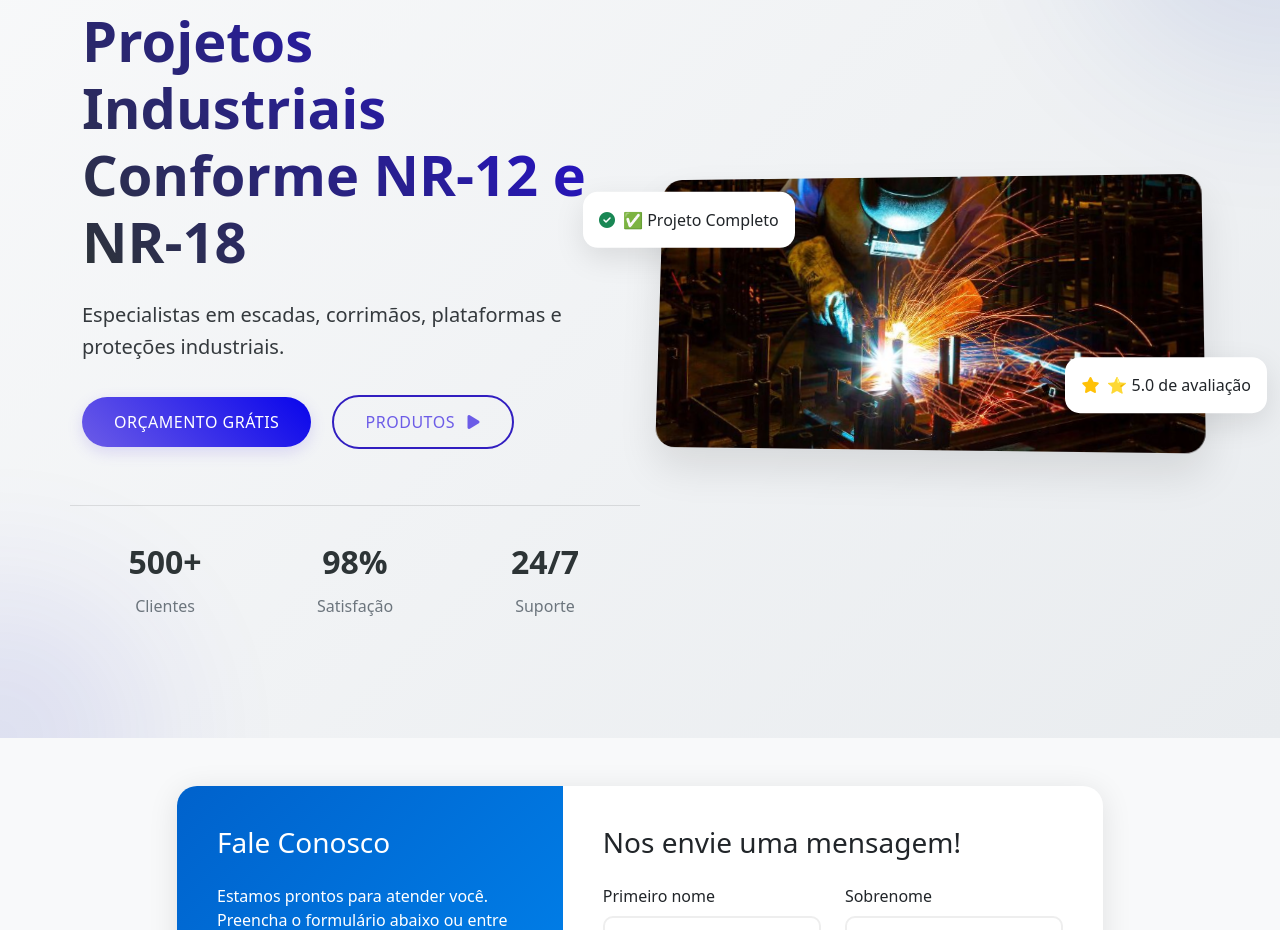
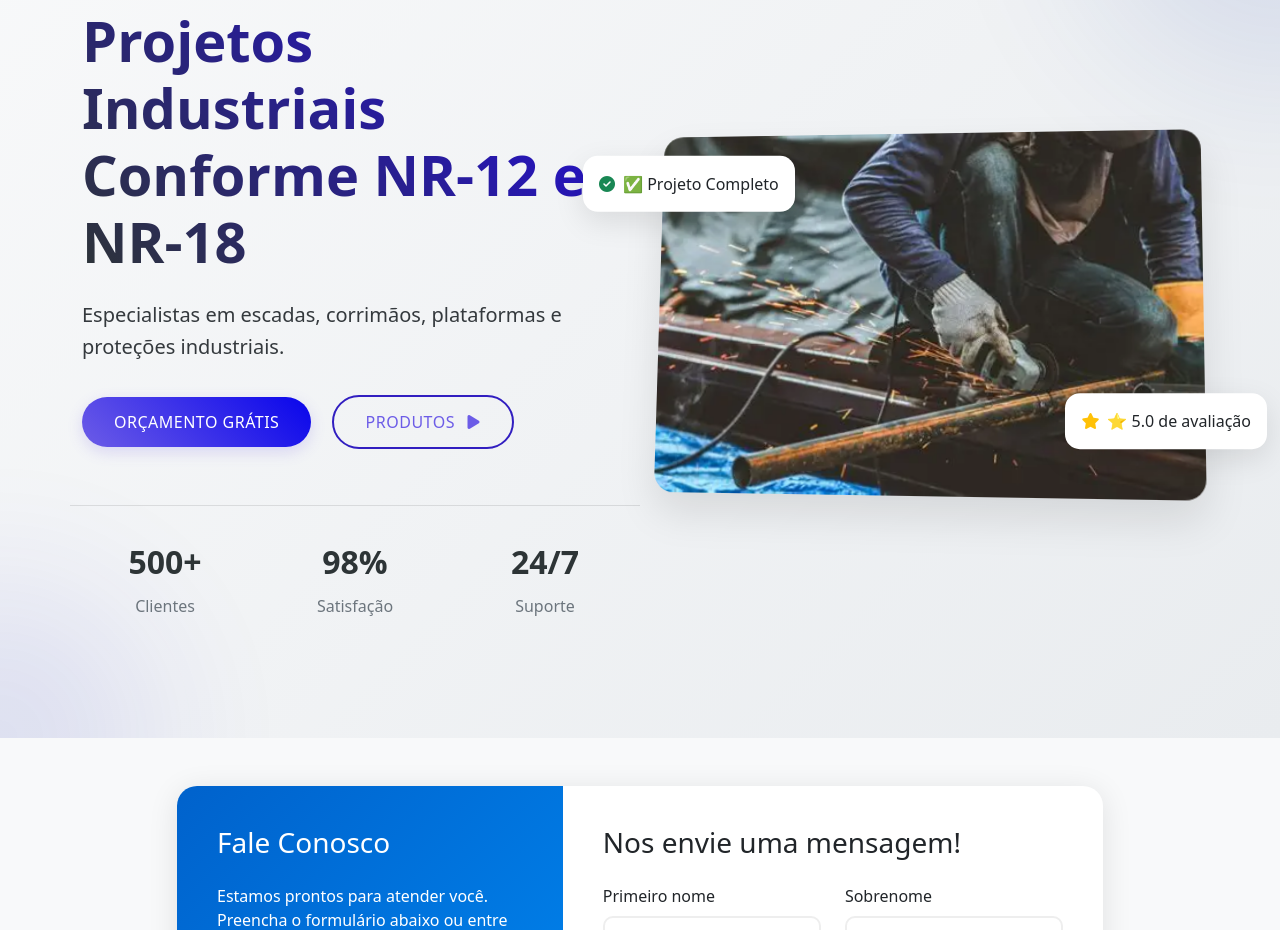
Before and after one commit to henriqueelde/Fbteste, a plain HTML site: page index.html in a window 1280 px wide. Shown: the part 3500-4430 px from the top of the page. Drawn offline with nearby package versions, Linux system fonts and the light colour scheme.

Commit message:
Update index.html

```diff
--- a/index.html
+++ b/index.html
@@ -545,7 +545,7 @@
 
             <!-- Hero Image -->
             <div class="col-lg-6 hero-image" data-aos="zoom-in">
-                <img src="/images/fundo1.JPG" alt="Platform Dashboard" class="hero-image-main">
+                <img src="/images/fundo2.jpg" alt="Platform Dashboard" class="hero-image-main">
 
                 <div class="floating-card card-1" data-aos="fade-left" data-aos-delay="20">
                     <div class="d-flex align-items-center">
@@ -906,4 +906,5 @@
 
 
 </body>
+
 </html>
```
